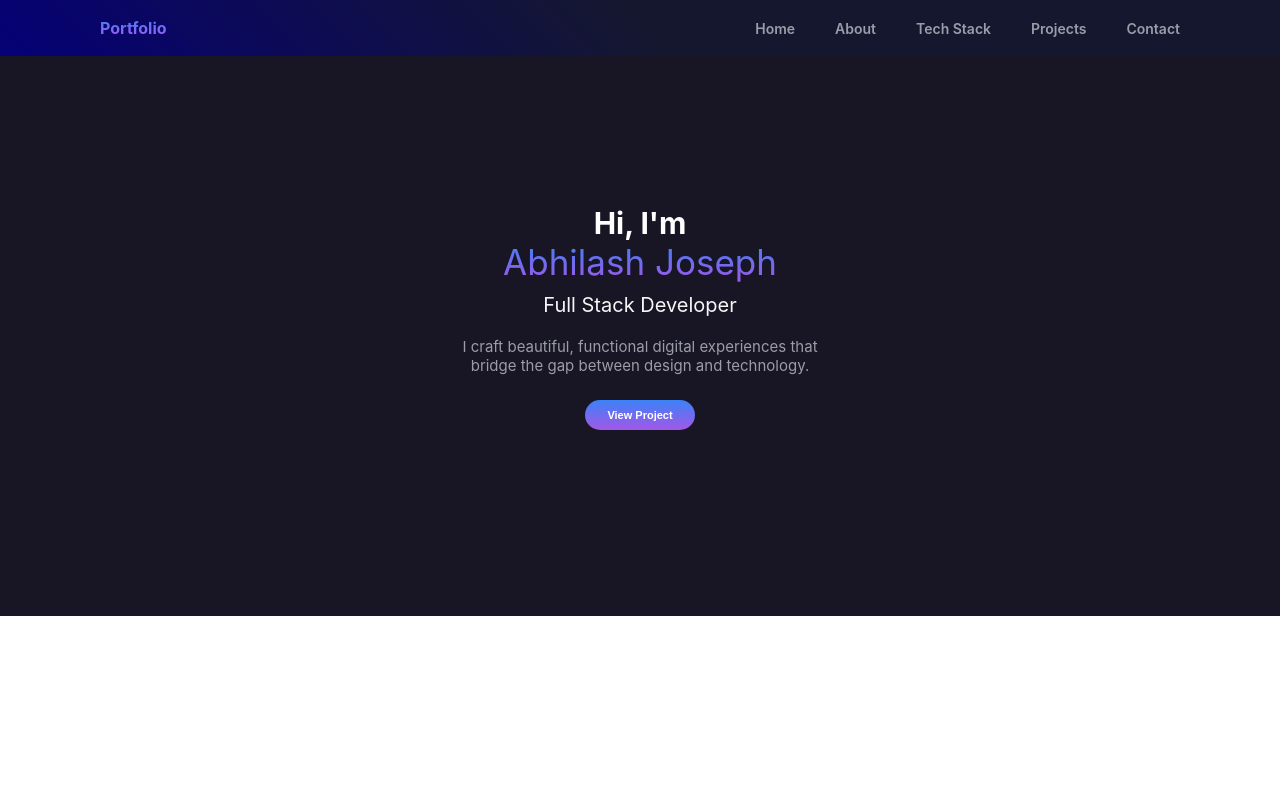
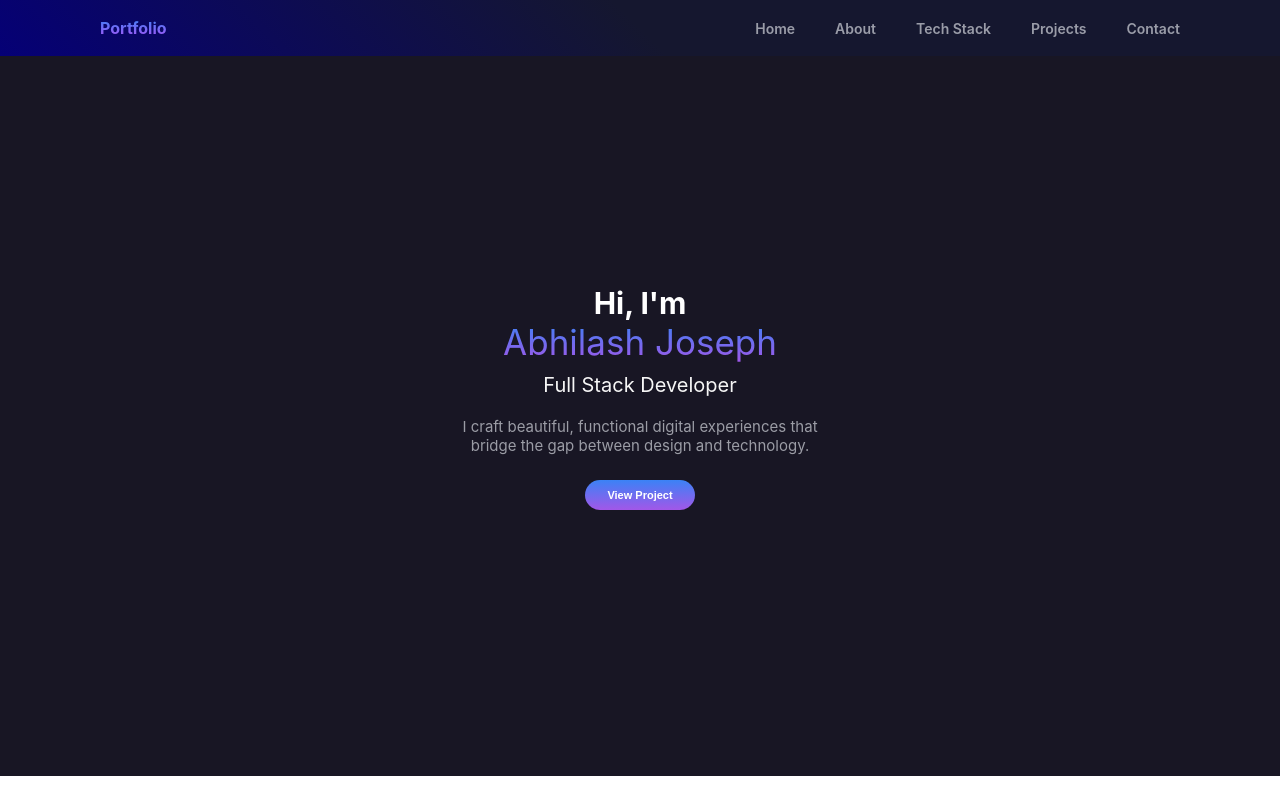
Before and after one commit to abhilashjoseph16/Portfolio, a React (Vite) app: page / in a window 1280 px wide. Built offline with nearby package versions, Linux system fonts and the light colour scheme.

Commit message:
height changes

```diff
--- a/src/styles/components/_home.scss
+++ b/src/styles/components/_home.scss
@@ -3,7 +3,7 @@
   justify-content: center;
   align-items: center;
   text-align: center;
-  height: 560px;
+  height: 90vh;
   background-color: #181624;
   .porfolio-home-box {
     display: flex;
```
